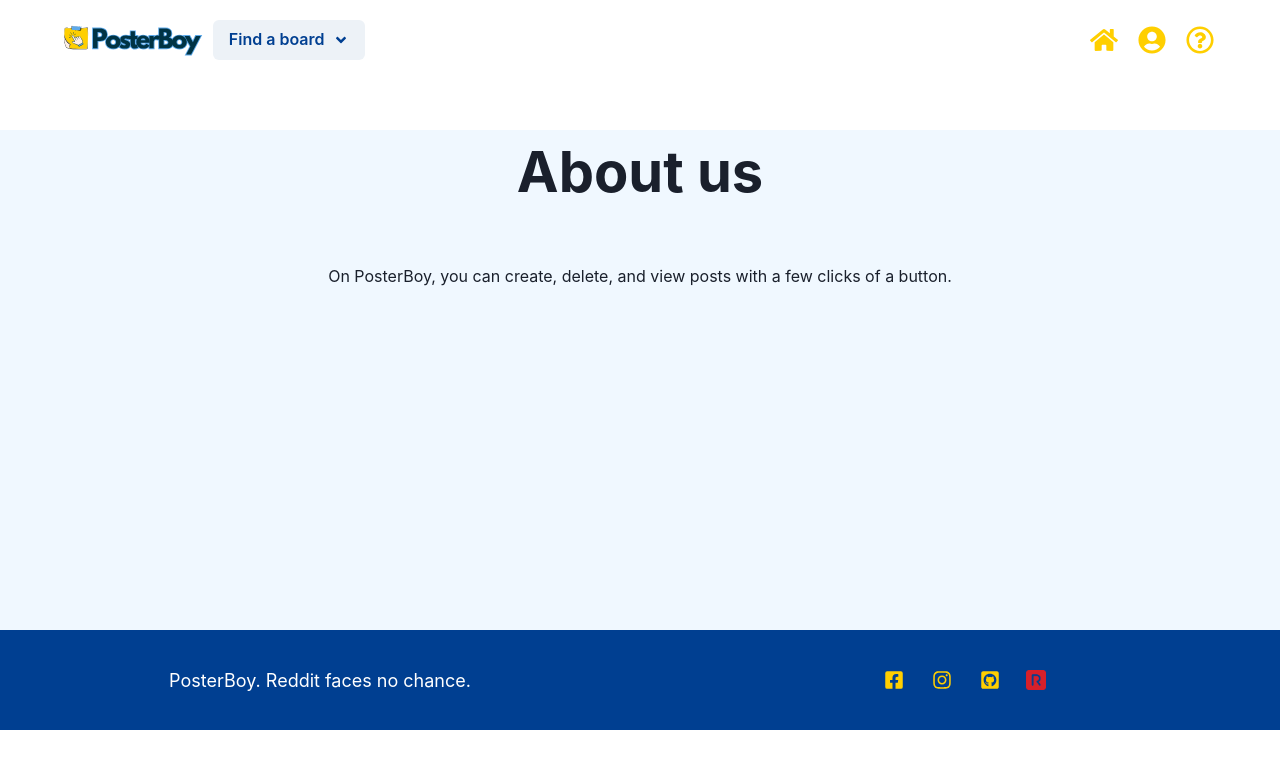
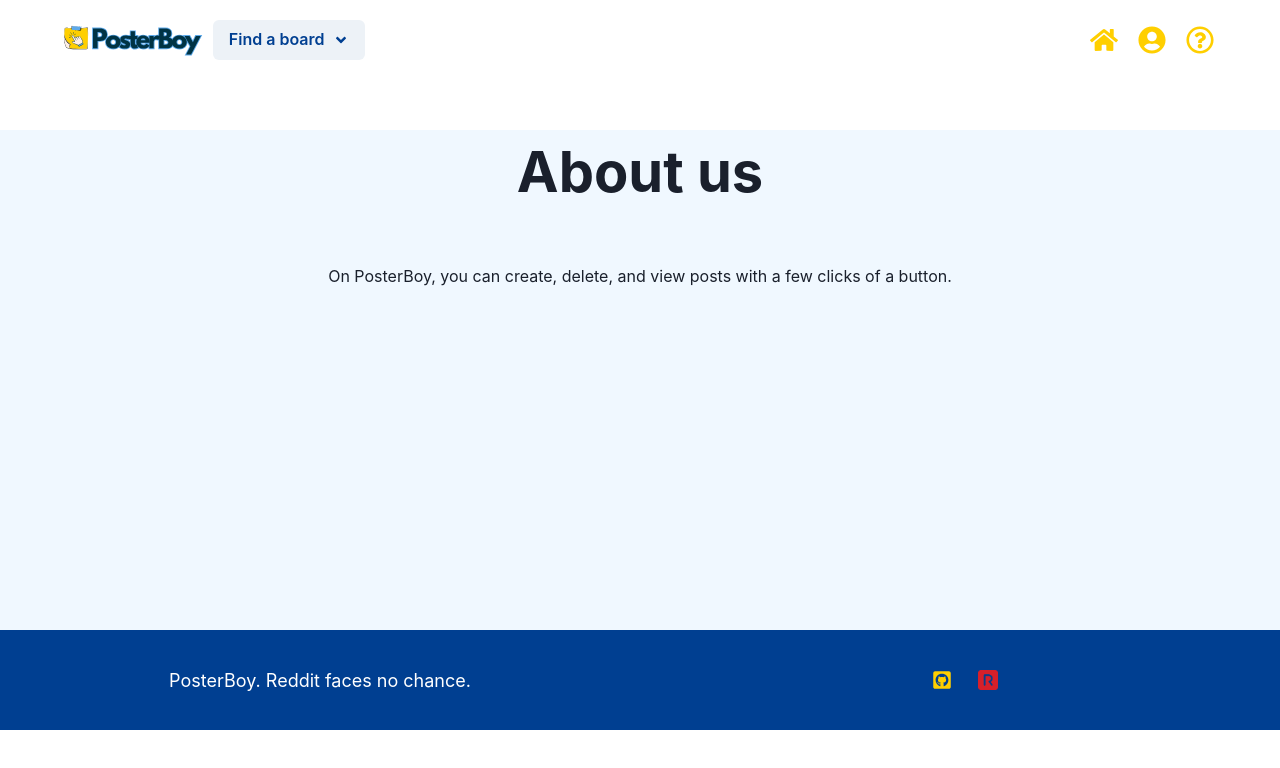
Before and after one commit to PiersonG33/PosterBoy, a React (Create React App) app in the folder posterboy/: page /About in a window 1280 px wide. Shown: the top 768 px of the page. Built offline with nearby package versions, Linux system fonts and the light colour scheme.

Commit message:
Remove buttons that will not be used

```diff
--- a/posterboy/src/components/Footer.jsx
+++ b/posterboy/src/components/Footer.jsx
@@ -1,6 +1,6 @@
 import React from "react";
 import styled from "styled-components";
-import { FaFacebookSquare, FaLinkedin, FaGithubSquare, FaInstagram} from "react-icons/fa";
+import { FaGithubSquare } from "react-icons/fa";
 import { ButtonGroup,  IconButton } from '@chakra-ui/react'
 import RCOSLogo from '../assets/rcos_logo.png';
 
@@ -24,14 +24,6 @@ function Footer() {
         <FooterRight>
           {/* This component displays social media icons */}
           <ButtonGroup variant="ghost" marginRight="1rem">
-            <IconButton
-              as="a"
-              color='#FFCF00'
-              href="/"
-              aria-label="Facebook"
-              icon={<FaFacebookSquare fontSize="1.25rem" />}
-            />
-            <IconButton as="a" color='#FFCF00' href="/" aria-label="Instagram" icon={<FaInstagram fontSize="1.25rem" />} />
             <IconButton as="a" color='#FFCF00' href="https://github.com/PiersonG33/PosterBoy/tree/front-end/posterboy" aria-label="Github" icon={<FaGithubSquare fontSize="1.25rem" />} />
           </ButtonGroup>
           <img src={RCOSLogo} alt="RCOS Logo" style={{ height: "1.25rem", width: "1.25rem" }} />
```
